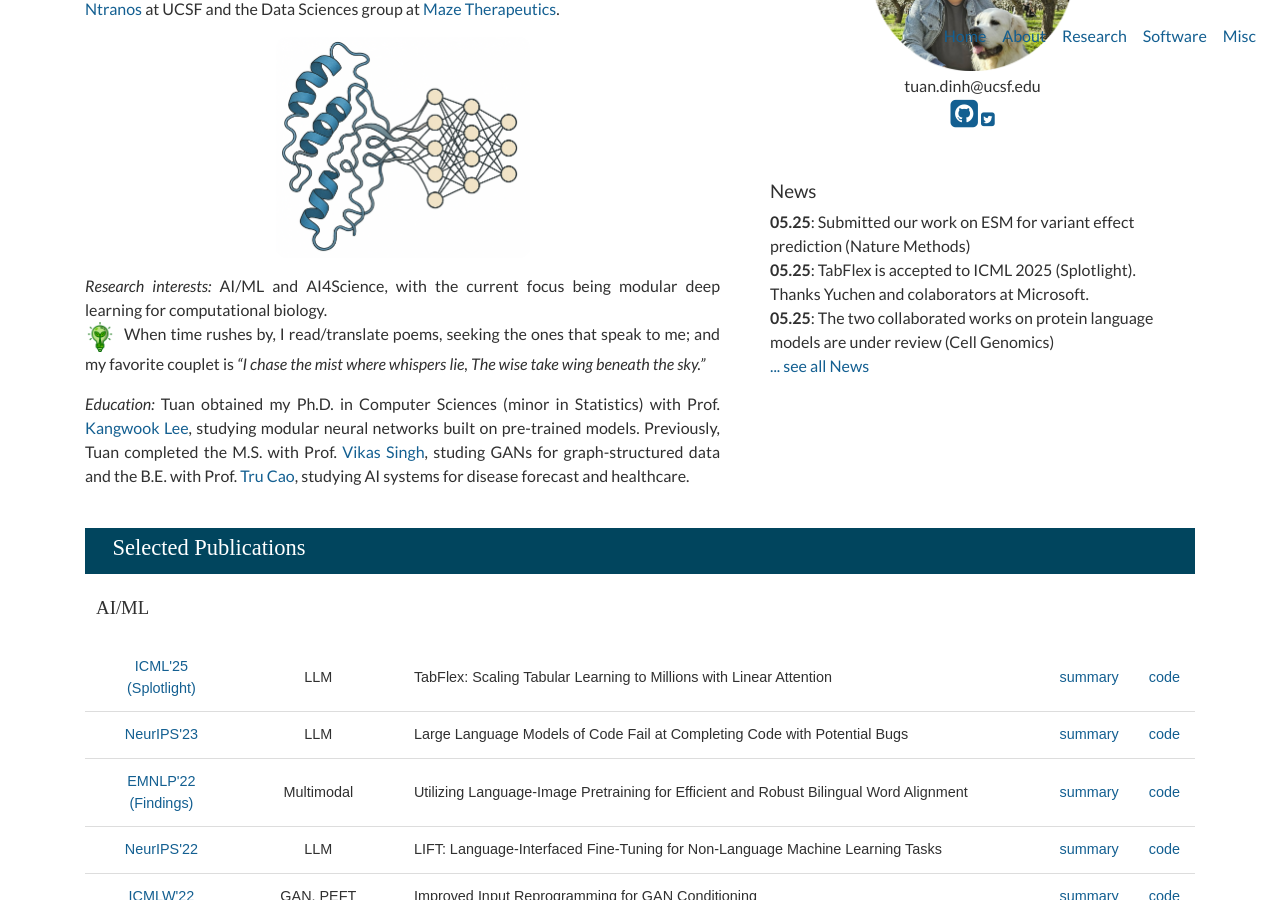
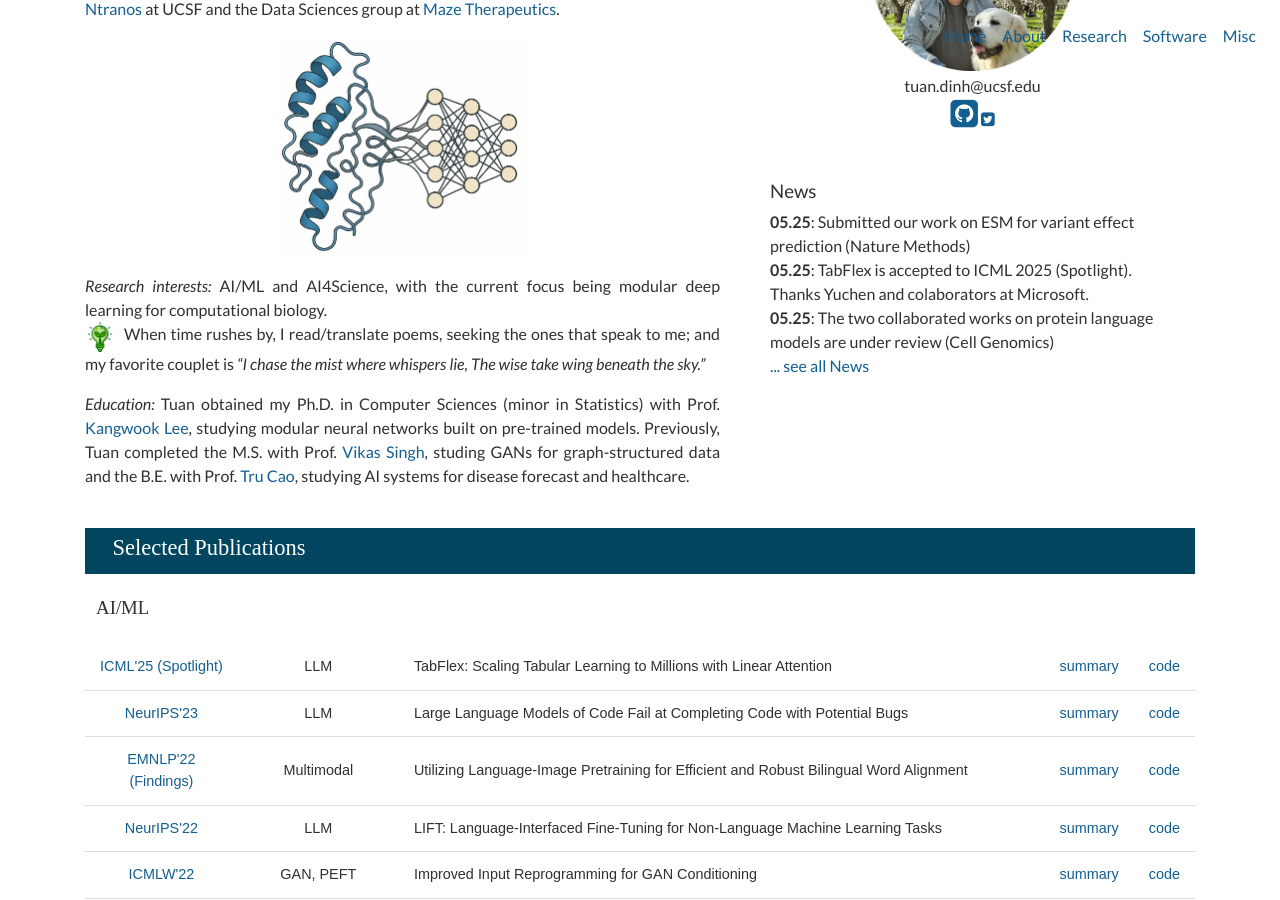
Before and after one commit to tuanqdinh/tuanqdinh.github.io, a Jekyll site: the page built from _pages/home.md, in a window 1280 px wide and 900 px high, scrolled down 266 px. Built offline with Jekyll 4.4.1, drawn with Linux system fonts in a browser that asks for light colours; nearby versions of some CDN libraries; a style sheet for code colours, icons or effects is not loaded.

Commit message:
update news

```diff
--- a/_data/news.yml
+++ b/_data/news.yml
@@ -8,7 +8,7 @@
   headline: Submitted our work on ESM for variant effect prediction (Nature Methods)
 
 - date: "05.25"
-  headline:  TabFlex is accepted to ICML 2025 (Splotlight). Thanks Yuchen and colaborators at Microsoft.
+  headline:  TabFlex is accepted to ICML 2025 (Spotlight). Thanks Yuchen and colaborators at Microsoft.
 
 - date: "05.25"
   headline: The two collaborated works on protein language models are under review (Cell Genomics)
--- a/_data/paper_ml.yml
+++ b/_data/paper_ml.yml
@@ -7,7 +7,7 @@
   # In Proceedings of the Machine Learning for Code Workshop at Amazon Machine Learning Conference
   link: "https://icml.cc/virtual/2025/poster/44649"
   code: "https://icml.cc/virtual/2025/poster/44649"
-  badge: "ICML'25 (Splotlight)"
+  badge: "ICML'25 (Spotlight)"
   summary: "https://icml.cc/virtual/2025/poster/44649"
   authors: "Yuchen Zeng*, <ins><strong>Tuan Dinh</strong></ins>, Wonjun Kang, Andreas Mueller"
   tldr: "A linear attention-based model for scalable tabular classification, outperforming existing methods in speed and maintaining good performance on both small and large datasets."
```
